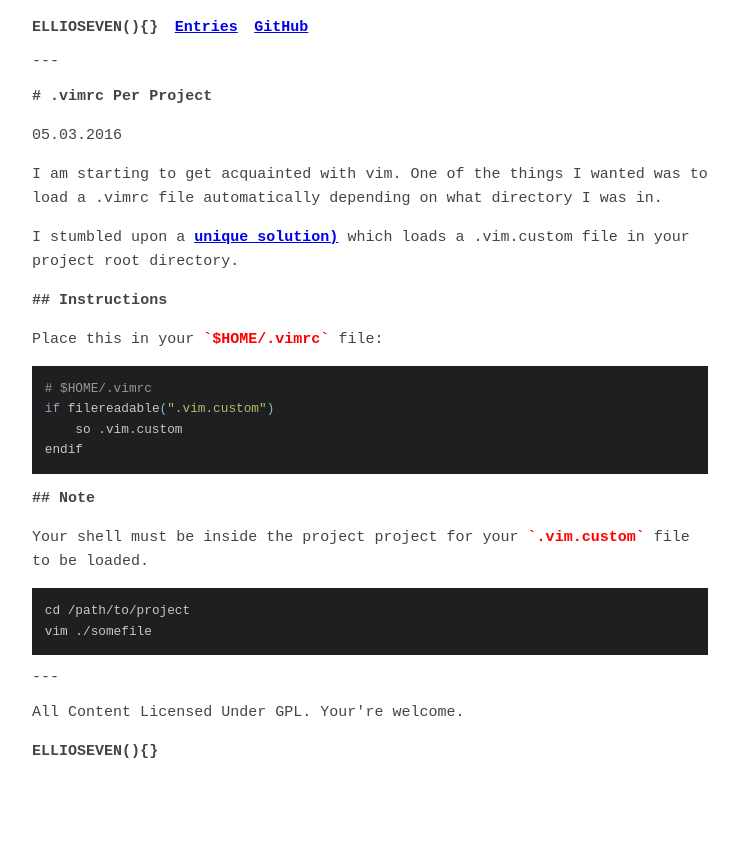
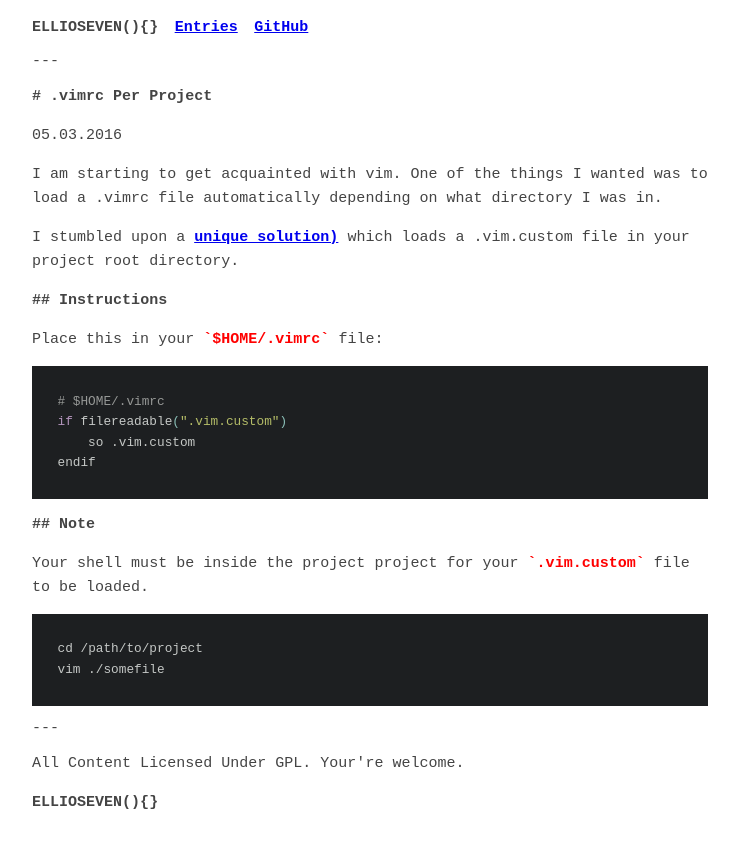
Before and after one commit to ellioseven/ellioseven.github.io, a Jekyll site: the page built from _posts/2016-03-04-vim-rc-per-project.markdown, in a window 1280 px wide. Shown: the top 848 px of the page, without its empty margins (270-1009 px from the left). Built offline with Jekyll 4.4.1, drawn with Linux system fonts in a browser that asks for light colours.

Commit message:
Increase highlight padding

```diff
--- a/css/theme.css
+++ b/css/theme.css
@@ -16,7 +16,6 @@ body {
 
 html,
 body,
-pre,
 code {
     font-family: monospace;
 }
@@ -82,7 +81,7 @@ em:after {
 }
 
 pre {
-  overflow: auto;
+    overflow: auto;
 }
 
 pre code {
@@ -190,7 +189,7 @@ nav a {
 .highlight {
     margin-top: 1em;
     margin-bottom: 1em;
-    padding: 1em;
+    padding: 2em;
     font-size: 85%;
     border: none;
 }
```
